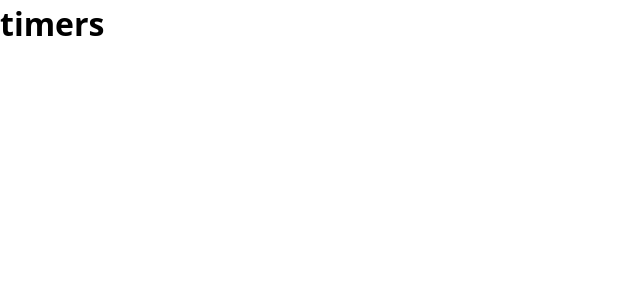
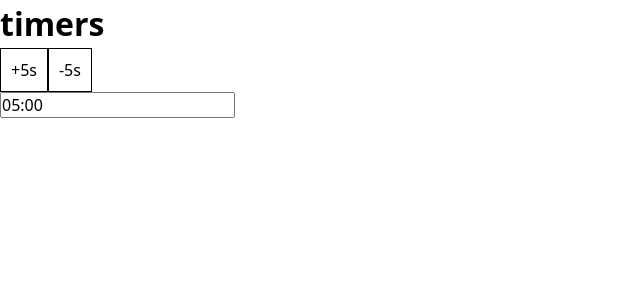
Before and after one commit to MamedovShuxrat/timer, a React (Vite) app: page / in a window 1280 px wide. Shown: the top 300 px of the page, without its empty margins (0-640 px from the left). Built offline with nearby package versions, Linux system fonts and the light colour scheme; a web font is replaced by a local one.

Commit message:
created components , added devDependencies , base layout

```diff
--- a/package.json
+++ b/package.json
@@ -7,7 +7,9 @@
     "dev": "vite",
     "build": "vite build",
     "lint": "eslint .",
-    "preview": "vite preview"
+    "preview": "vite preview",
+    "format": "prettier --write .",
+    "format:check": "prettier --check ."
   },
   "dependencies": {
     "react": "^19.1.1",
@@ -22,6 +24,7 @@
     "eslint-plugin-react-hooks": "^5.2.0",
     "eslint-plugin-react-refresh": "^0.4.20",
     "globals": "^16.3.0",
+    "prettier": "^3.6.2",
     "vite": "^7.1.2"
   }
 }
--- a/src/App.jsx
+++ b/src/App.jsx
@@ -1,11 +1,29 @@
+import { useState } from 'react'
 import './App.css'
+import TimerContainer from './assets/components/TimerContainer'
 
 function App() {
+  const [timer, setTimer] = useState(5000)
+
+  function formatTimer(seconds) {
+    let second = Math.floor(seconds) / 1000
+    let mlSecond = Math.floor((seconds % 1000) / 10)
+
+    if (second < 10) second = '0' + second
+    if (mlSecond < 10) mlSecond = '0' + mlSecond
+    return `${second}:${mlSecond}`
+  }
+
+  console.log(formatTimer(timer));
+
+  formatTimer(timer)
+
 
   return (
     <>
       <div>
         <h1>timers</h1>
+        <TimerContainer formatTimer={formatTimer(timer)} />
       </div>
     </>
   )
--- /dev/null
+++ b/src/assets/components/TimerButton.jsx
@@ -0,0 +1,11 @@
+import React from 'react'
+
+const TimerButton = ({ name, callbackFn }) => {
+    return (
+        <button className='timerButton' onClick={() => callbackFn()}>
+            {name}
+        </button>
+    )
+}
+
+export default TimerButton
--- /dev/null
+++ b/src/assets/components/TimerContainer.jsx
@@ -0,0 +1,23 @@
+import React from 'react'
+import TimerField from './TimerField'
+import TimerButton from './TimerButton'
+
+const TimerContainer = ({ formatTimer }) => {
+    function addToTimer(formatTimer) {
+        console.log(formatTimer);
+        console.log(typeof (formatTimer))
+
+    }
+    addToTimer(formatTimer)
+    return (
+        <div>
+            <div >
+                <TimerButton name='+5s' />
+                <TimerButton name='-5s' />
+            </div>
+            <TimerField value={formatTimer} />
+        </div>
+    )
+}
+
+export default TimerContainer
--- /dev/null
+++ b/src/assets/components/TimerField.jsx
@@ -0,0 +1,10 @@
+import React from 'react'
+
+const TimerField = ({ value }) => {
+    return (
+        <input type='text' value={value} readOnly>
+        </input>
+    )
+}
+
+export default TimerField
--- a/src/index.css
+++ b/src/index.css
@@ -55,3 +55,8 @@ button {
   color: inherit;
   border: none;
 }
+
+.timerButton {
+  padding: 10px;
+  border: 1px solid;
+}
```
Also changed, not shown: prettierrc.json (added, +7 -0 lines), 2 other files (tests, documents, lock files or other folders).
